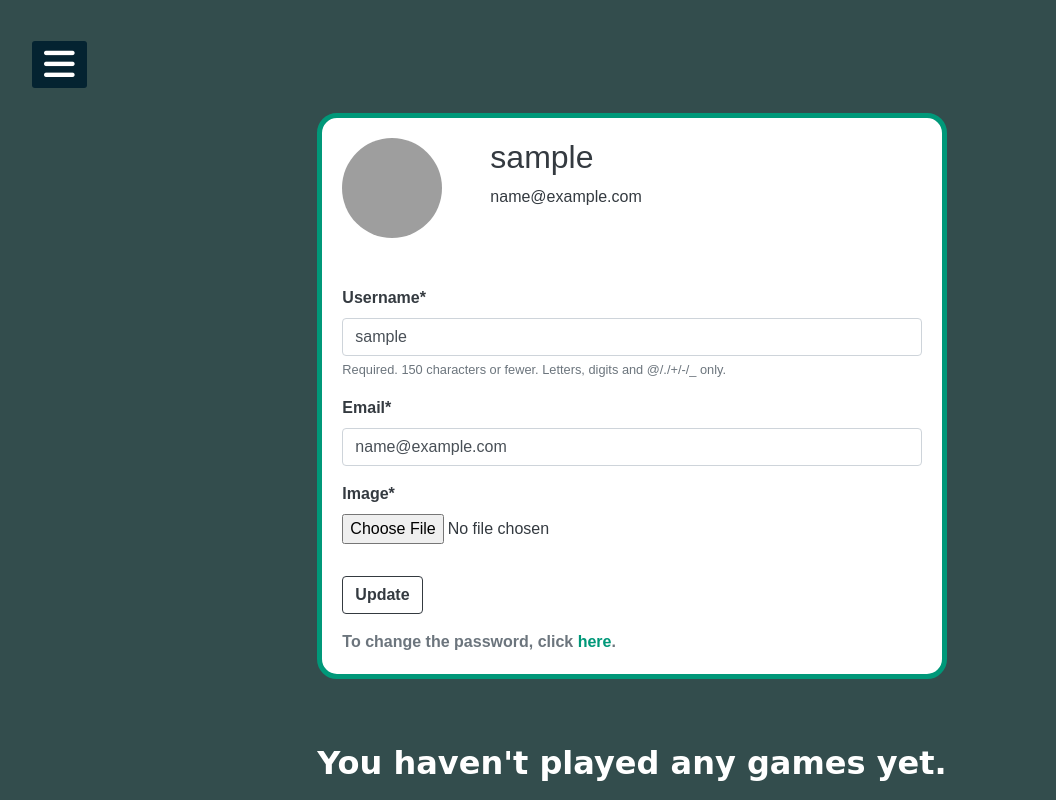
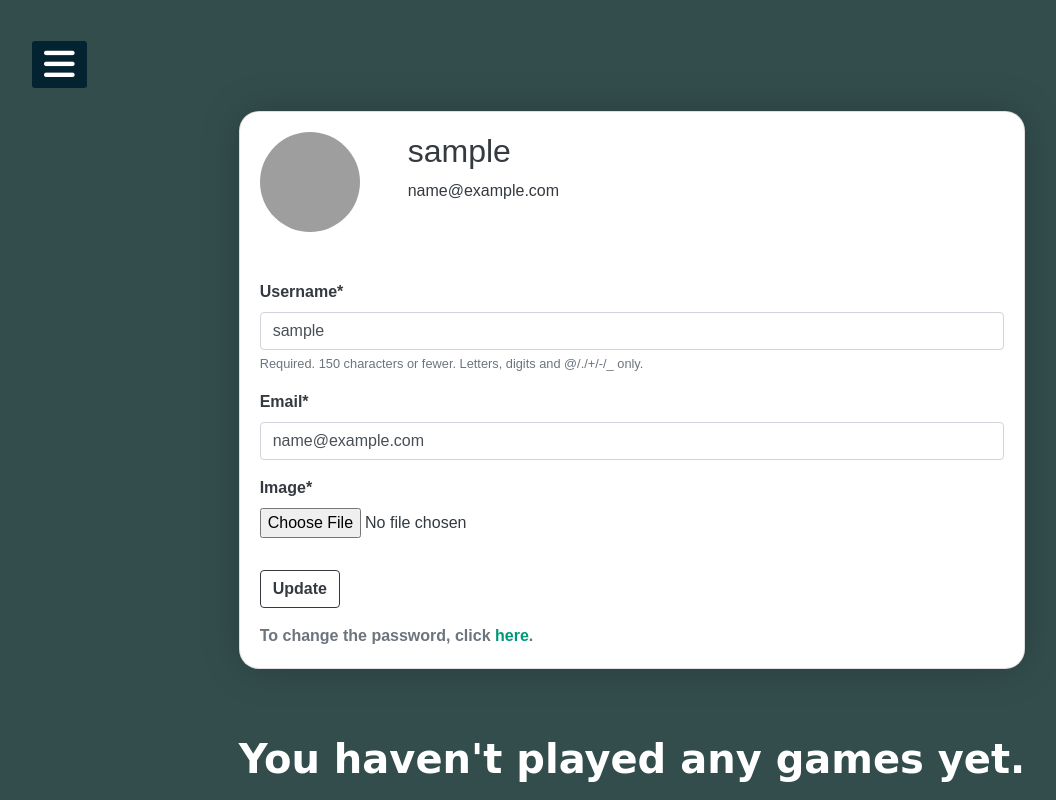
Before and after one commit to Marcin-99/Falling-equations-web-app, a Django app: page /profile/ in a window 1280 px wide. Shown: the whole page, without its empty margins (8-1064 px from the left). Run offline with Django 3.2, Linux system fonts and the light colour scheme; the visitor is signed in with stand-in values (Sample User, id 1); data that the repository does not hold is empty; some libraries are stand-ins or nearby versions; some web fonts are replaced; grey boxes are pictures that could not be loaded.

Commit message:
Improvement of profile appearance

```diff
--- a/Falling_equations_web_app/layout/layout.html
+++ b/Falling_equations_web_app/layout/layout.html
@@ -9,6 +9,7 @@
           content="ie=edge" />
     <title>Falling equations</title>
 
+    <link rel="icon" type="image/png" href="https://falling-equations-web-app.s3.eu-west-2.amazonaws.com/icon.png">
     <link rel="stylesheet" href="https://stackpath.bootstrapcdn.com/bootstrap/4.4.1/css/bootstrap.min.css"
           integrity="sha384-Vkoo8x4CGsO3+Hhxv8T/Q5PaXtkKtu6ug5TOeNV6gBiFeWPGFN9MuhOf23Q9Ifjh" crossorigin="anonymous">
 
--- a/users/static/users/CSS/style.css
+++ b/users/static/users/CSS/style.css
@@ -1,8 +1,7 @@
 #profile {
     border-radius: 20px;
     margin-top: 100px;
-    border-width: 5px;
-    border-color: #009879;
+    box-shadow: 0 0 40px rgba(0, 0, 0, 0.2);
 }
 
 #games {
@@ -10,7 +9,7 @@
 }
 
 #gamesText {
-    font-size: 32px;
+    font-size: 40px;
     font-family: 'Shadows Into Light', cursive;
     font-weight: bold;
 }
--- a/users/templates/users/profile.html
+++ b/users/templates/users/profile.html
@@ -33,8 +33,12 @@
 
     <div id="games" class="text-center playerProfileTalbe">
         {% if games %}
-        <span id="gamesText">Your best games so far</span>
         <table id="playersTable">
+            <thead>
+                <tr>
+                    <span id="gamesText" width="100%">Your best games so far</span>
+                </tr>
+            </thead>
             <thead>
                 <tr>
                     <th>Level</th>
```
